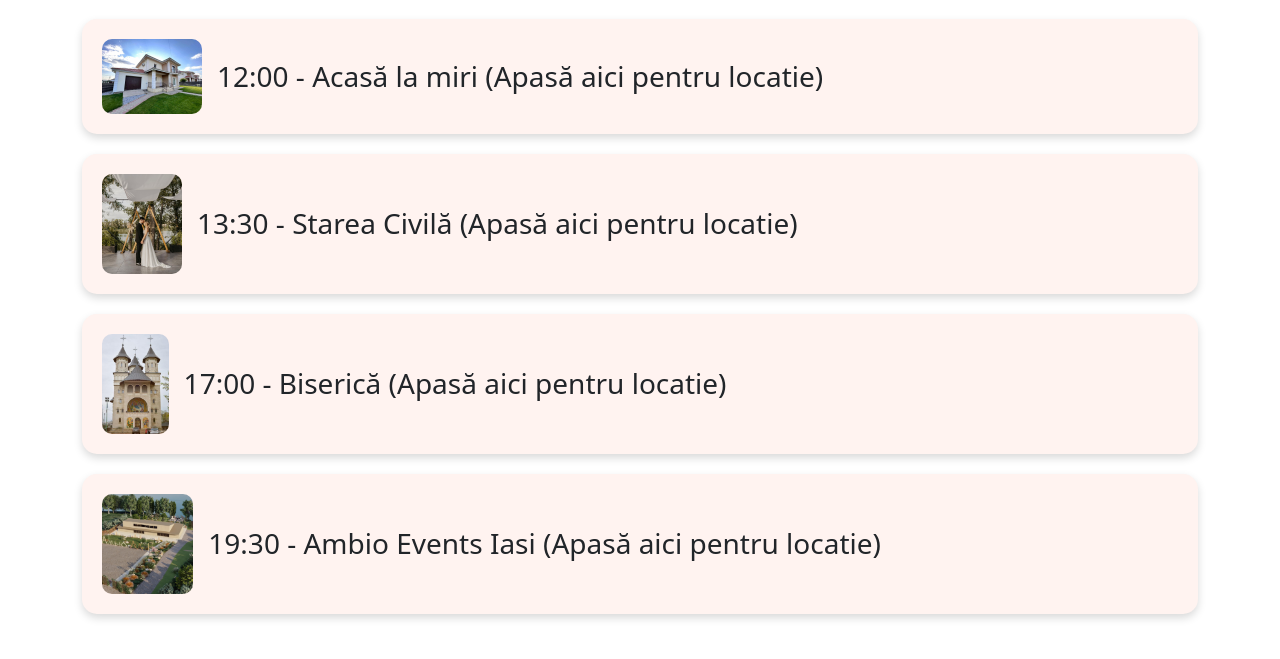
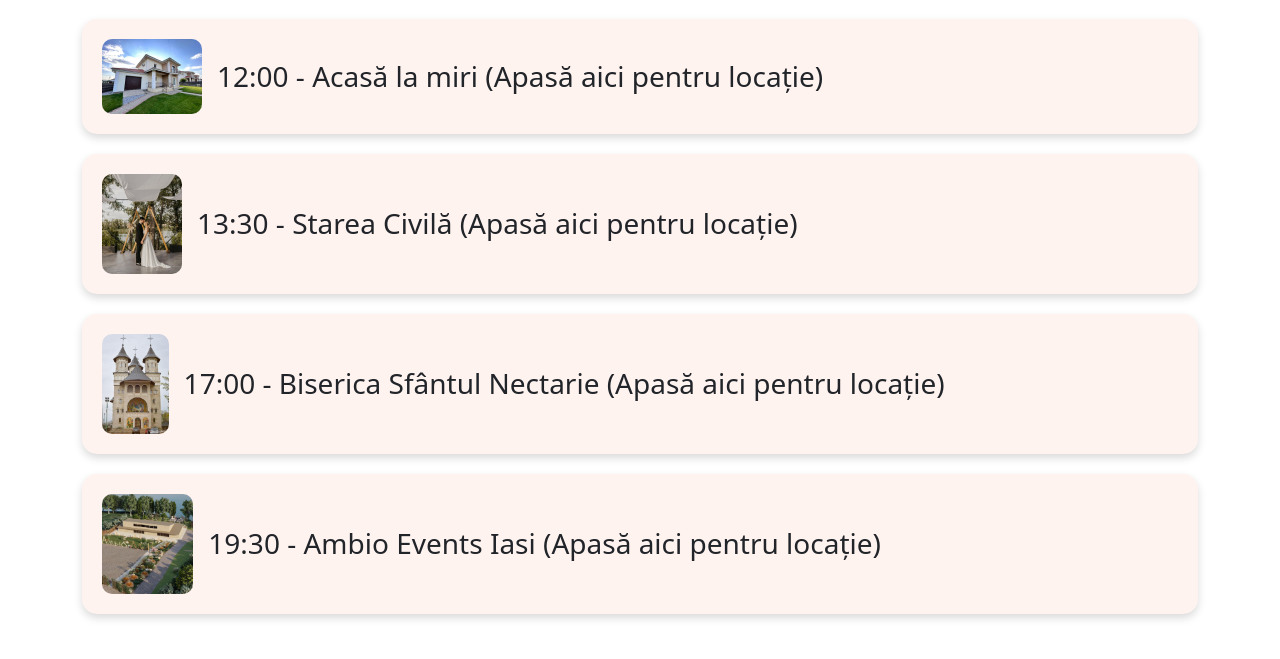
Before and after one commit to Andrei845/ItinerariuNunta, a plain HTML site: page index.html in a window 1280 px wide. Shown: the part 101-760 px from the top of the page. Drawn offline with nearby package versions, Linux system fonts and the light colour scheme; some packages are replaced by stand-ins of ours; a script that the page names is missing.

Commit message:
fixed typos

```diff
--- a/index.html
+++ b/index.html
@@ -15,22 +15,22 @@
 
     <a href="#" class="event-card" onclick="showDetails('12:00', 'Acasă la miri', 'images/casa.jpg', 'https://goo.gl/maps/QMj8Ye7Asis1q6TJ7?g_st=afm'); return false">
         <img src="images/casa_miri.jpg" alt="Acasă la miri" class="event-icon-img">
-        <div class="event-info"><h3>12:00 - Acasă la miri (Apasă aici pentru locatie)</h3></div>
+        <div class="event-info"><h3>12:00 - Acasă la miri (Apasă aici pentru locație)</h3></div>
     </a>
 
     <a href="#" class="event-card" onclick="showDetails('13:30', 'Starea Civilă', 'images/starea_civila.jpg', 'https://maps.app.goo.gl/AWFfRbrqEUkdbQRZ6'); return false">
         <img src="images/starea_civila.jpg" alt="Starea civilă" class="event-icon-img">
-        <div class="event-info"><h3>13:30 - Starea Civilă (Apasă aici pentru locatie)</h3></div>
+        <div class="event-info"><h3>13:30 - Starea Civilă (Apasă aici pentru locație)</h3></div>
     </a>
 
     <a href="#" class="event-card" onclick="showDetails('17:00', 'Biserică', 'images/biserica.jpg', 'https://maps.app.goo.gl/1yHrsLxG1aeEJqTr7'); return false">
         <img src="images/biserica_sf_nectarie.jpg" alt="Biserica Sf Nectarie" class="event-icon-img">
-        <div class="event-info"><h3>17:00 - Biserică (Apasă aici pentru locatie)</h3></div>
+        <div class="event-info"><h3>17:00 - Biserica Sfântul Nectarie (Apasă aici pentru locație)</h3></div>
     </a>
 
     <a href="#" class="event-card" onclick="showDetails('19:30', 'Restaurant', 'images/restaurant.jpg', 'https://maps.app.goo.gl/AWFfRbrqEUkdbQRZ6'); return false">
         <img src="images/ambio.jpg" alt="Sala de evenimente Ambio" class="event-icon-img">
-        <div class="event-info"><h3>19:30 - Ambio Events Iasi (Apasă aici pentru locatie)</h3></div>
+        <div class="event-info"><h3>19:30 - Ambio Events Iasi (Apasă aici pentru locație)</h3></div>
     </a>
 
 </div>
```
